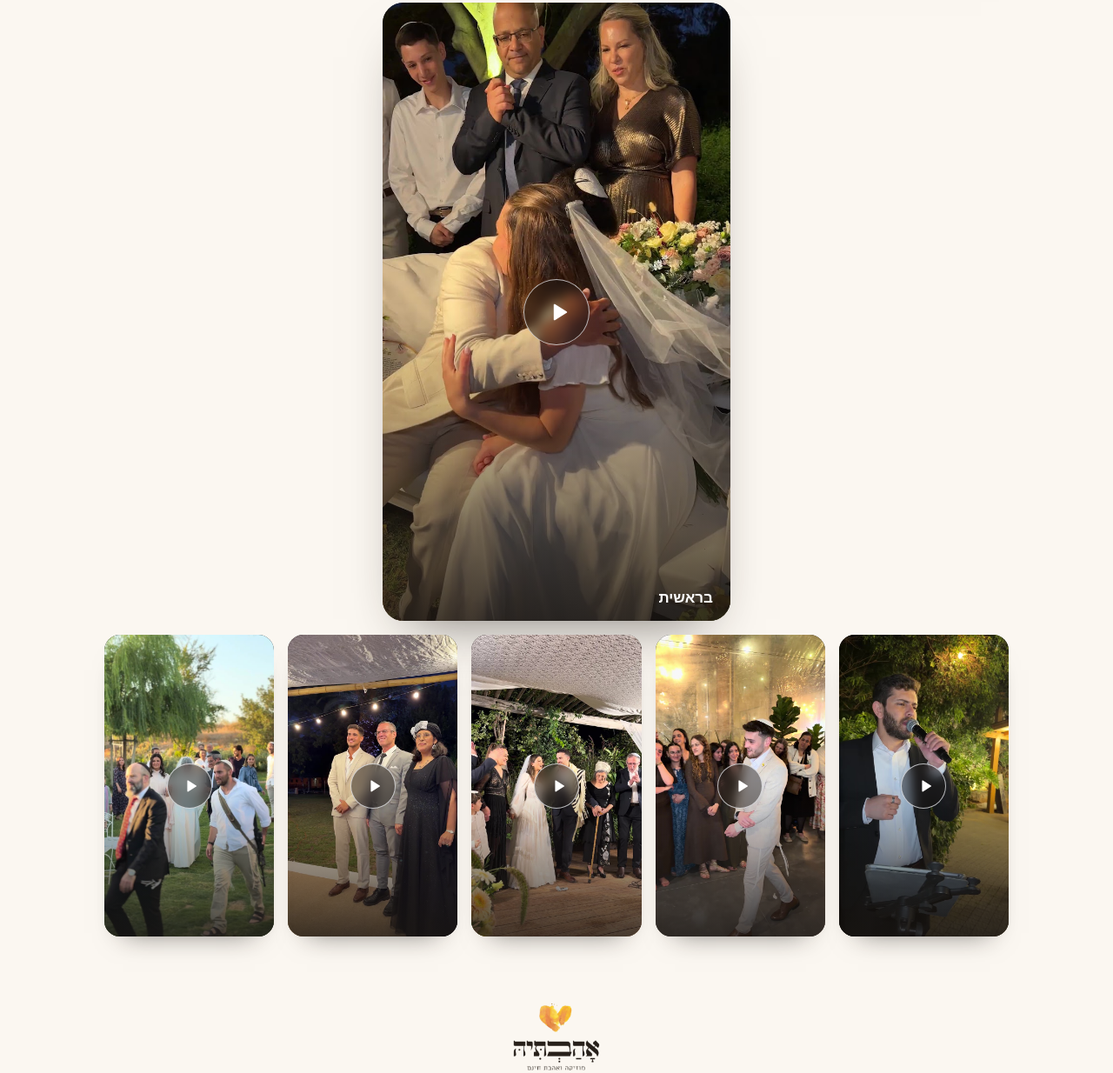
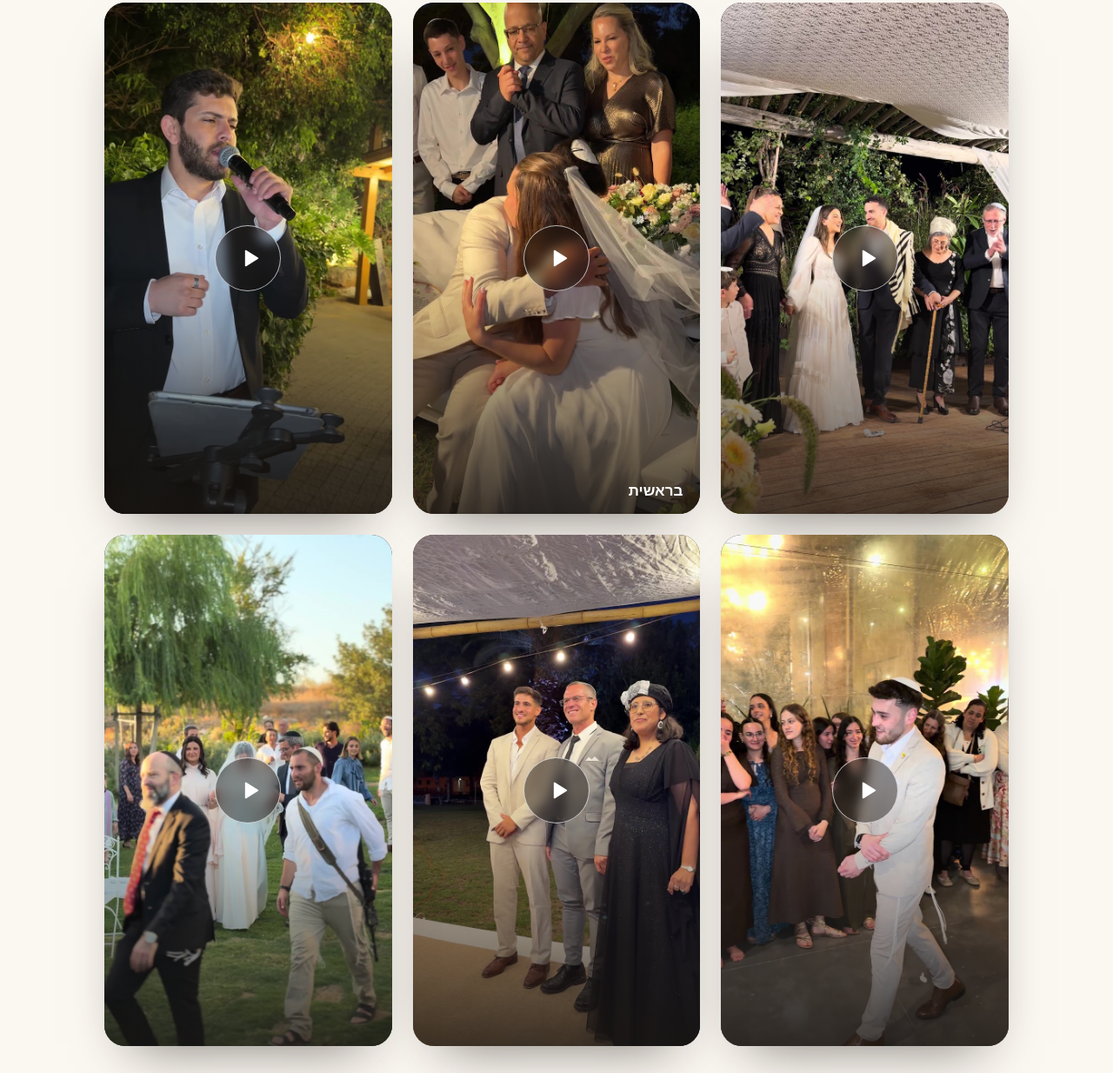
Before and after one commit to sroryinon-cyber/singers, a plain HTML site: page docs/ido-cohen/index.html in a window 1280 px wide. Shown: the part 725-1959 px from the top of the page at 87% size. Drawn offline with Linux system fonts and the light colour scheme.

```diff
--- a/docs/ido-cohen/index.html
+++ b/docs/ido-cohen/index.html
@@ -85,28 +85,16 @@ h2{
 h2 em{font-style:normal;color:var(--amber-text)}
 
 /* ---------- סרטונים ---------- */
-.featured-wrap{display:flex;justify-content:center;margin-bottom:12px}
-.videos{
-  display:flex;align-items:flex-start;gap:12px;overflow-x:auto;
-  scroll-snap-type:x mandatory;scroll-padding-inline:var(--gutter);
-  margin-inline:calc(var(--gutter) * -1);padding:0 var(--gutter) 28px;
-  scrollbar-width:none;
-}
-.videos::-webkit-scrollbar{display:none}
+.videos{display:flex;flex-direction:column;align-items:center;gap:18px}
 .video{
-  position:relative;flex:none;width:42vw;max-width:190px;aspect-ratio:9/16;
-  scroll-snap-align:start;border:0;padding:0;margin:0;cursor:pointer;
-  background:#1A1613;border-radius:var(--r);overflow:hidden;isolation:isolate;
+  position:relative;flex:none;width:100%;max-width:calc(78svh * 9 / 16);aspect-ratio:9/16;
+  border:0;padding:0;margin:0;cursor:pointer;
+  background:#1A1613;border-radius:var(--r-lg);overflow:hidden;isolation:isolate;
   color:#fff;font:inherit;text-align:start;
-  box-shadow:0 18px 30px -22px rgba(var(--shade),.6);
+  box-shadow:0 30px 60px -32px rgba(var(--shade),.6);
   -webkit-tap-highlight-color:transparent;
 }
-.video.wide{width:80vw;max-width:420px;aspect-ratio:16/9}
-.video.featured{
-  width:100%;max-width:calc(78svh * 9 / 16);border-radius:var(--r-lg);
-  box-shadow:0 30px 60px -32px rgba(var(--shade),.6);
-}
-.video.featured.wide{max-width:none}
+.video.wide{max-width:none;aspect-ratio:16/9}
 .video img{position:absolute;inset:0;width:100%;height:100%;object-fit:cover;opacity:0;transition:opacity .35s,transform .8s var(--ease)}
 .video.ready img{opacity:1}
 .video::after{
@@ -114,25 +102,22 @@ h2 em{font-style:normal;color:var(--amber-text)}
   background:linear-gradient(180deg,rgba(var(--shade),0) 50%,rgba(var(--shade),.8) 100%);
 }
 .play{
-  position:absolute;z-index:2;inset:0;margin:auto;width:52px;height:52px;border-radius:50%;
+  position:absolute;z-index:2;inset:0;margin:auto;width:76px;height:76px;border-radius:50%;
   display:grid;place-items:center;color:#fff;
   background:rgba(var(--shade),.45);border:1.5px solid rgba(247,248,252,.7);
   backdrop-filter:blur(6px);-webkit-backdrop-filter:blur(6px);
   transition:transform .3s var(--ease),background-color .3s,border-color .3s,color .3s;
 }
-.play svg{width:18px;height:18px;margin-inline-start:-3px}
-.video.featured .play{width:76px;height:76px}
-.video.featured .play svg{width:26px;height:26px;margin-inline-start:-4px}
+.play svg{width:26px;height:26px;margin-inline-start:-4px}
 @media (hover:hover){
   .video:hover img{transform:scale(1.03)}
   .video:hover .play{background:var(--amber);border-color:var(--amber);color:var(--amber-ink)}
 }
 .video:focus-visible .play{background:var(--amber);border-color:var(--amber);color:var(--amber-ink)}
 .video-title{
-  position:absolute;z-index:2;inset-inline:14px;bottom:12px;
-  font-size:15px;font-weight:500;line-height:1.3;
+  position:absolute;z-index:2;inset-inline:20px;bottom:16px;
+  font-size:17px;font-weight:600;line-height:1.3;
 }
-.video.featured .video-title{inset-inline:20px;bottom:16px;font-size:17px;font-weight:600}
 
 /* ---------- עליו ---------- */
 .about p{margin:0;font-size:18px;color:var(--mute);max-width:46ch;white-space:pre-line;text-wrap:pretty}
@@ -143,9 +128,6 @@ h2 em{font-style:normal;color:var(--amber-text)}
 .quote p{margin:0 0 10px;font-size:18px;font-weight:300}
 .quote footer{font-size:15px;color:var(--mute)}
 
-/* ---------- סיום ---------- */
-.foot{margin:0;padding:8px var(--gutter) 40px;display:flex;justify-content:center}
-.foot img{height:78px;width:auto}
 
 /* ---------- נגן ---------- */
 dialog.player{
@@ -190,15 +172,9 @@ dialog.player.wide .frame{width:min(100%,1100px,calc((100dvh - 76px) * 16 / 9));
   .tagline{font-size:20px;color:var(--mute)}
   .scroll-cue{color:var(--ink);border-color:var(--line-2);background:transparent;backdrop-filter:none;-webkit-backdrop-filter:none}
   .scroll-cue svg{color:var(--amber-text)}
-  .featured-wrap{margin-bottom:16px}
-  .videos{
-    display:grid;grid-template-columns:repeat(auto-fit,minmax(170px,1fr));gap:16px;
-    overflow:visible;margin-inline:0;padding:0 0 12px;
-  }
+  .videos{display:grid;grid-template-columns:repeat(3,minmax(0,1fr));gap:24px}
   .video,.video.wide{width:auto;max-width:none}
-  .video.wide{grid-column:span 2}
-  .video.featured{width:100%;max-width:400px}
-  .video.featured.wide{max-width:860px}
+  .video.wide{grid-column:1 / -1}
   .quotes{grid-template-columns:repeat(2,minmax(0,1fr))}
 }
 @media (prefers-reduced-motion:reduce){
@@ -224,13 +200,11 @@ dialog.player.wide .frame{width:min(100%,1100px,calc((100dvh - 76px) * 16 / 9));
 
 <main>
   <section id="videos" class="wrap" aria-label="הסרטונים של עידו">
-    <div class="featured-wrap">
-      <button type="button" class="video featured" data-kind="video" data-src="../videos/ido-cohen/1.mp4" aria-label="עידו כהן – בראשית"><img src="../images/ido-cohen/1.jpg" alt="" loading="lazy" referrerpolicy="no-referrer"><span class="play"><svg viewBox="0 0 20 20" fill="currentColor" aria-hidden="true"><path d="M6 3.5v13a.7.7 0 001.06.6l10.4-6.5a.7.7 0 000-1.2L7.06 2.9A.7.7 0 006 3.5z"/></svg></span><span class="video-title">בראשית</span></button>
-    </div>
     <div class="videos">
-      <button type="button" class="video" data-kind="video" data-src="../videos/ido-cohen/2.mp4" aria-label="עידו כהן – סרטון 2"><img src="../images/ido-cohen/2.jpg" alt="" loading="lazy" referrerpolicy="no-referrer"><span class="play"><svg viewBox="0 0 20 20" fill="currentColor" aria-hidden="true"><path d="M6 3.5v13a.7.7 0 001.06.6l10.4-6.5a.7.7 0 000-1.2L7.06 2.9A.7.7 0 006 3.5z"/></svg></span></button>
-      <button type="button" class="video" data-kind="video" data-src="../videos/ido-cohen/3.mp4" aria-label="עידו כהן – סרטון 3"><img src="../images/ido-cohen/3.jpg" alt="" loading="lazy" referrerpolicy="no-referrer"><span class="play"><svg viewBox="0 0 20 20" fill="currentColor" aria-hidden="true"><path d="M6 3.5v13a.7.7 0 001.06.6l10.4-6.5a.7.7 0 000-1.2L7.06 2.9A.7.7 0 006 3.5z"/></svg></span></button>
-      <button type="button" class="video" data-kind="video" data-src="../videos/ido-cohen/4.mp4" aria-label="עידו כהן – סרטון 4"><img src="../images/ido-cohen/4.jpg" alt="" loading="lazy" referrerpolicy="no-referrer"><span class="play"><svg viewBox="0 0 20 20" fill="currentColor" aria-hidden="true"><path d="M6 3.5v13a.7.7 0 001.06.6l10.4-6.5a.7.7 0 000-1.2L7.06 2.9A.7.7 0 006 3.5z"/></svg></span></button>
+      <button type="button" class="video" data-kind="video" data-src="../videos/ido-cohen/4.mp4" aria-label="עידו כהן – סרטון 1"><img src="../images/ido-cohen/4.jpg" alt="" loading="lazy" referrerpolicy="no-referrer"><span class="play"><svg viewBox="0 0 20 20" fill="currentColor" aria-hidden="true"><path d="M6 3.5v13a.7.7 0 001.06.6l10.4-6.5a.7.7 0 000-1.2L7.06 2.9A.7.7 0 006 3.5z"/></svg></span></button>
+      <button type="button" class="video" data-kind="video" data-src="../videos/ido-cohen/1.mp4" aria-label="עידו כהן – בראשית"><img src="../images/ido-cohen/1.jpg" alt="" loading="lazy" referrerpolicy="no-referrer"><span class="play"><svg viewBox="0 0 20 20" fill="currentColor" aria-hidden="true"><path d="M6 3.5v13a.7.7 0 001.06.6l10.4-6.5a.7.7 0 000-1.2L7.06 2.9A.7.7 0 006 3.5z"/></svg></span><span class="video-title">בראשית</span></button>
+      <button type="button" class="video" data-kind="video" data-src="../videos/ido-cohen/2.mp4" aria-label="עידו כהן – סרטון 3"><img src="../images/ido-cohen/2.jpg" alt="" loading="lazy" referrerpolicy="no-referrer"><span class="play"><svg viewBox="0 0 20 20" fill="currentColor" aria-hidden="true"><path d="M6 3.5v13a.7.7 0 001.06.6l10.4-6.5a.7.7 0 000-1.2L7.06 2.9A.7.7 0 006 3.5z"/></svg></span></button>
+      <button type="button" class="video" data-kind="video" data-src="../videos/ido-cohen/3.mp4" aria-label="עידו כהן – סרטון 4"><img src="../images/ido-cohen/3.jpg" alt="" loading="lazy" referrerpolicy="no-referrer"><span class="play"><svg viewBox="0 0 20 20" fill="currentColor" aria-hidden="true"><path d="M6 3.5v13a.7.7 0 001.06.6l10.4-6.5a.7.7 0 000-1.2L7.06 2.9A.7.7 0 006 3.5z"/></svg></span></button>
       <button type="button" class="video" data-kind="video" data-src="../videos/ido-cohen/5.mp4" aria-label="עידו כהן – סרטון 5"><img src="../images/ido-cohen/5.jpg" alt="" loading="lazy" referrerpolicy="no-referrer"><span class="play"><svg viewBox="0 0 20 20" fill="currentColor" aria-hidden="true"><path d="M6 3.5v13a.7.7 0 001.06.6l10.4-6.5a.7.7 0 000-1.2L7.06 2.9A.7.7 0 006 3.5z"/></svg></span></button>
       <button type="button" class="video" data-kind="video" data-src="../videos/ido-cohen/6.mp4" aria-label="עידו כהן – סרטון 6"><img src="../images/ido-cohen/6.jpg" alt="" loading="lazy" referrerpolicy="no-referrer"><span class="play"><svg viewBox="0 0 20 20" fill="currentColor" aria-hidden="true"><path d="M6 3.5v13a.7.7 0 001.06.6l10.4-6.5a.7.7 0 000-1.2L7.06 2.9A.7.7 0 006 3.5z"/></svg></span></button>
     </div>
@@ -239,7 +213,6 @@ dialog.player.wide .frame{width:min(100%,1100px,calc((100dvh - 76px) * 16 / 9));
 
 </main>
 
-<p class="foot"><img src="../images/logo-dark.png" alt="להקת אהבתיה" width="640" height="496" loading="lazy"></p>
 
 <dialog class="player" aria-label="נגן וידאו">
   <button class="close" type="button" aria-label="סגירה">
```
Also changed, not shown: singers.json (+6 -7 lines), template.html (+12 -38 lines), docs/images/logo-dark.png (deleted), 1 other file.
